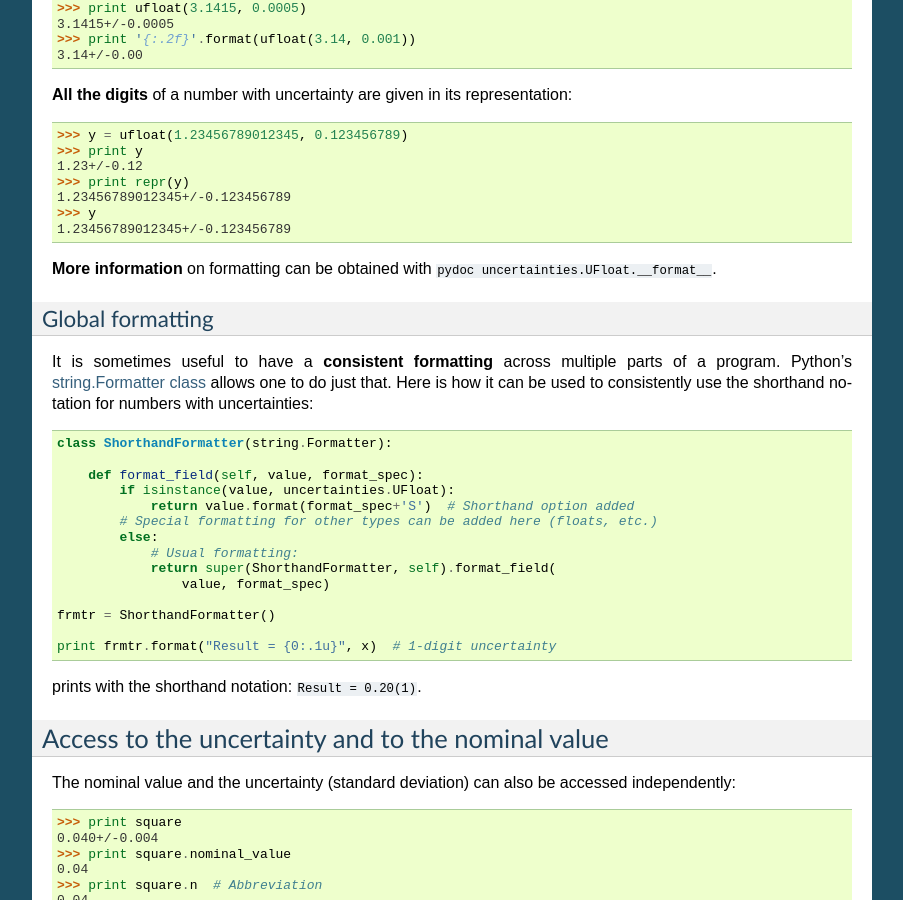
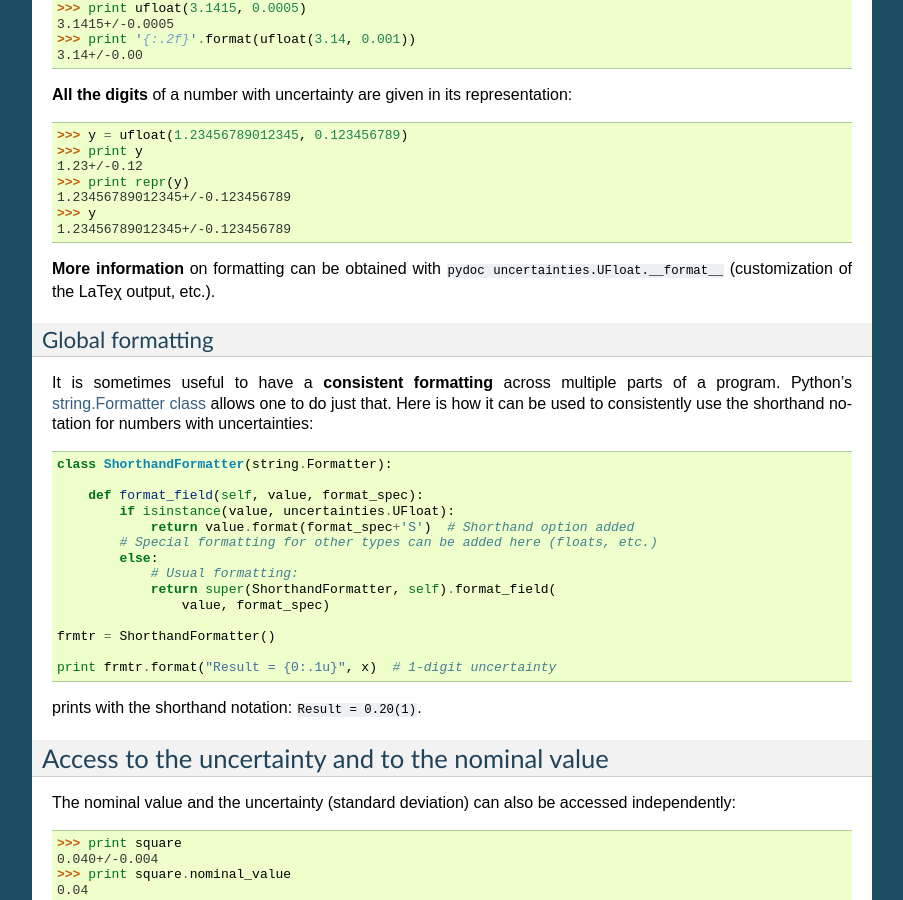
Before and after one commit to lmfit/uncertainties, a Sphinx documentation site: the page built from doc/user_guide.rst, in a window 1280 px wide and 900 px high, scrolled down 3687 px. Shown: the whole window, without its empty margins (198-1101 px from the left). Built offline with Sphinx 7.4.7, drawn with Linux system fonts in a browser that asks for light colours; the version number is read from the project's files by our own code.

Commit message:
Added information about formatting customization in the docs.

```diff
--- a/doc/user_guide.rst
+++ b/doc/user_guide.rst
@@ -262,7 +262,8 @@ representation:
 1.23456789012345+/-0.123456789
 
 **More information** on formatting can be obtained with ``pydoc
-uncertainties.UFloat.__format__``.
+uncertainties.UFloat.__format__`` (customization of the LaTeχ output,
+etc.).
 
 Global formatting
 -----------------
--- a/uncertainties/__init__.py
+++ b/uncertainties/__init__.py
@@ -1256,6 +1256,11 @@ def format_num(nom_val_main, error_main, common_exp,
 
     Null errors (error_main) are displayed as the integer 0, with
     no decimal point.
+
+    The formatting can be partially customized globally by modifying
+    the EXP_FUNC mapping, which prints non-default modes ("latex",
+    "pretty-print") to a function that transforms a common exponent
+    into a string (of the form "times 10 to the power <exponent>").
 
     nom_val_main, error_main -- nominal value and error, before using
     common_exp (e.g., "1.23e2" would have a main value of 1.23;
```
